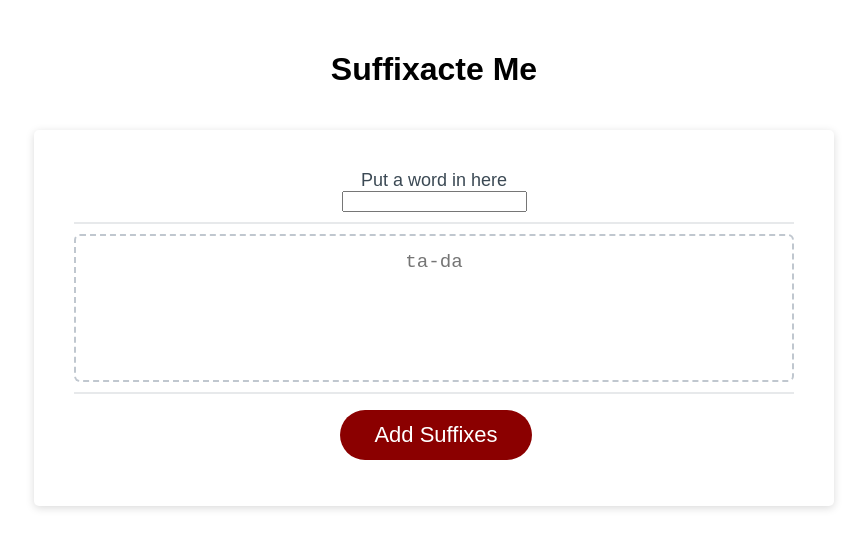
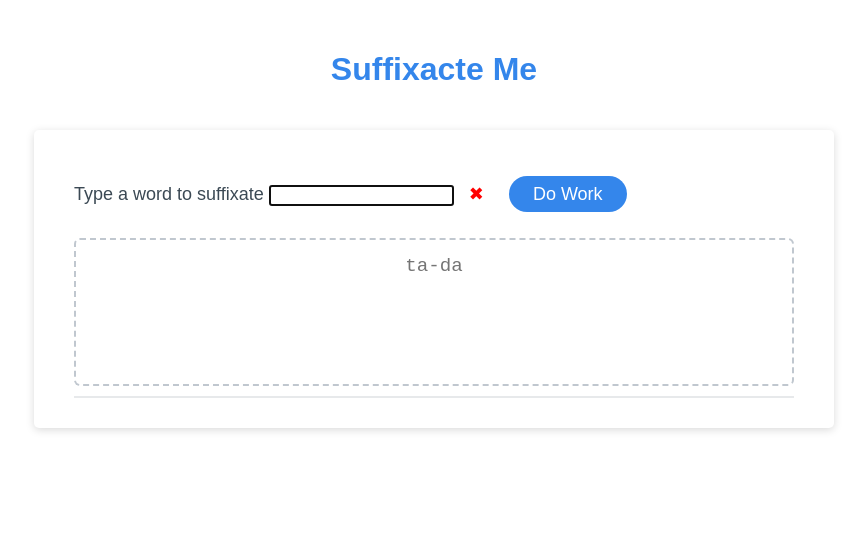
Before and after one commit to hugh-bowie/suffix, a website: page index.html in a window 1280 px wide. Shown: the whole page, without its empty margins (206-1073 px from the left). Drawn offline with Linux system fonts and the light colour scheme.

Commit message:
getting closer

```diff
--- a/assets/css/style.css
+++ b/assets/css/style.css
@@ -17,23 +17,31 @@ body {
 	background-color: white;
 }
 
-input[type="text"] {
-
-display: block;
-margin: auto;
+header {
+	text-align: center;
+	padding: 20px;
+	padding-top: 0px;
+	color: #3486eb;
 }
 
-label{
-	padding-bottom: 10px;
-	/* border: 1px solid red; */
+/*---TEXT INPUT RULES---*/
+
+input + span {
+	position: relative;
 }
 
-.inputWord{
-	text-align: center;
-display: block;
-margin: auto;
-padding: 10px;
+input:valid + span:after {
+  position: relative;
+  content: '✓';
+	color: #3486eb;
+  padding-left: 10px;
+}
 
+input:invalid + span:after {
+  position: relative;
+	content: '✖';
+	color: red;
+  padding-left: 10px;
 }
 
 .wrapper {
@@ -43,19 +51,11 @@ padding: 10px;
 }
 
 .wrapper h1 {
-	color: black;
-}
-
-header {
-	text-align: center;
-	padding: 20px;
-	padding-top: 0px;
-	color: hsl(206, 17%, 28%);
+	color:#3486eb;
 }
 
 .card {
 	background-color: hsl(0, 0%, 100%);
-
 	border-radius: 5px;
 	border-width: 1px;
 	box-shadow: rgba(0, 0, 0, 0.15) 0px 2px 8px 0px;
@@ -64,6 +64,7 @@ header {
 	margin: 0 auto;
 	max-width: 800px;
 	padding: 30px 40px;
+	/* border: 1px solid red; */
 }
 
 .card-header::after {
@@ -100,15 +101,15 @@ header {
 
 .btn {
 	border: none;
-	background-color: darkred;
+	background-color: #3486eb;
 	border-radius: 25px;
 	box-shadow: rgba(0, 0, 0, 0.1) 0px 1px 6px 0px rgba(0, 0, 0, 0.2) 0px 1px 1px 0px;
 	color: hsl(0, 0%, 100%);
 	display: inline-block;
-	font-size: 22px;
-	line-height: 22px;
+	font-size: 18px;
+	line-height: 26px;
 	margin: 16px 16px 16px 20px;
-	padding: 14px 34px;
+	padding: 5px 24px;
 	text-align: center;
 	cursor: pointer;
 }
--- a/index.html
+++ b/index.html
@@ -15,17 +15,21 @@
       <h1>Suffixacte Me</h1>
     </header>
     <div class="card">
-      <div class="card-header">
-        <div class="inputWord">
-          <label class="lbl" for="wordInput">Put a word in here</label>
-          <input id="wordInput" name="word_input" type="text" maxlength="100" minlength="1">
+      <form>
+        <div>
+          <label for="wordinput">Type a word to suffixate</label>
+          <input id="wordinput" name="word_input" type="text" required autofocus pattern="[a-zA-Z]{2,20}">
+          <span class="validity"></span>
+          <button id="goo" class="btn">Do Work</button>
         </div>
-      </div>
+        <div>
+        </div>
+      </form>
       <div class="card-body">
         <textarea readonly id="password" placeholder="ta-da" aria-label="Generated Password"></textarea>
       </div>
       <div class="card-footer">
-        <button id="go" class="btn">Add Suffixes</button>
+        <!-- <button id="go" class="btn">Add Suffixes</button> -->
       </div>
     </div>
   </div>
--- a/style.css
+++ /dev/null
@@ -1,142 +0,0 @@
-*,
-*::before,
-*::after {
-	box-sizing: border-box;
-}
-
-:root {
-	--hue-neutral: 200;
-	--hue-wrong: 0;
-	--hue-correct: 145;
-}
-
-
-
-body {
-	--hue: var(--hue-neutral);
-	padding: 0;
-	margin: 0;
-	display: flex;
-	width: 100vw;
-	height: 100vh;
-	justify-content: center;
-	align-items: center;
-	background-color: hsl(var(--hue), 100%, 20%);
-}
-
-body.correct {
-	--hue: var(--hue-correct);
-}
-
-body.wrong {
-	--hue: var(--hue-wrong);
-}
-
-.container {
-	width: 800px;
-	max-width: 80%;
-	background-color: white;
-	border-radius: 5px;
-	padding: 10px;
-	box-shadow: 0 0 10px 2px;
-}
-
-.btn-grid {
-	display: grid;
-	grid-template-columns: repeat(2, auto);
-	gap: 10px;
-	margin: 20px 0;
-}
-
-.btn {
-	--hue: var(--hue-neutral);
-	border: 1px solid hsl(var(--hue), 100%, 30%);
-	background-color: hsl(var(--hue), 100%, 50%);
-	border-radius: 5px;
-	padding: 5px 10px;
-	color: white;
-	outline: none;
-}
-
-.btn:hover {
-	border-color: black;
-}
-
-.btn.correct {
-	--hue: var(--hue-correct);
-	color: black;
-}
-
-.btn.wrong {
-	--hue: var(--hue-wrong);
-}
-
-.start-btn,
-.next-btn {
-	font-size: 1.5rem;
-	font-weight: bold;
-	padding: 10px 20px;
-}
-
-.controls {
-	display: flex;
-	justify-content: center;
-	align-items: left;
-}
-
-.hide {
-	display: none;
-}
-
-/* Background Styles Only */
-
-@import url('https://fonts.googleapis.com/css?family=Raleway');
-
-html {
-	width: 100%;
-	height: 100%;
-	display: flex;
-	justify-content: center;
-	align-items: center;
-	background-color: #dfdfdf;
-}
-
-.side-links {
-	position: absolute;
-	top: 15px;
-	right: 15px;
-}
-
-.side-link {
-	display: flex;
-	align-items: center;
-	justify-content: center;
-	text-decoration: none;
-	margin-bottom: 10px;
-	color: white;
-	width: 180px;
-	padding: 10px 0;
-	border-radius: 10px;
-}
-
-.side-link-youtube {
-	background-color: red;
-}
-
-.side-link-twitter {
-	background-color: #1da1f2;
-}
-
-.side-link-github {
-	background-color: #6e5494;
-}
-
-.side-link-text {
-	margin-left: 10px;
-	font-size: 18px;
-}
-
-.side-link-icon {
-	color: white;
-	font-size: 30px;
-}
```
